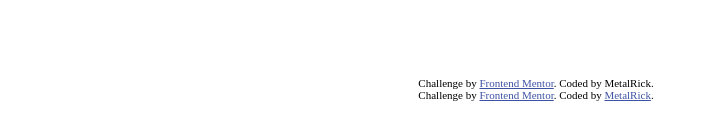
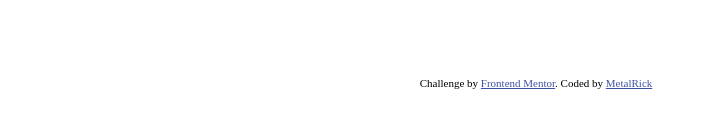
Before and after one commit to MetalRick84/FrontEndMentor-product-preview-card-component, a plain HTML site: page index.html in a window 1280 px wide. Shown: the part 213-352 px from the top of the page, 104-824 px from the left. Drawn offline with Linux system fonts and the light colour scheme.

Commit message:
add color-variables in style.css

```diff
--- a/css/style.css
+++ b/css/style.css
@@ -19,5 +19,14 @@ https://www.frontendmentor.io/challenges/product-preview-card-component-GO7UmttR
 /* --- 02 - COLORS ---*/
 
 :root {
+    --color-button: #3c8067;
+    --color-site-background: #f2ebe3;
+    --color-title: #1c232b;
+    --color-text: #6c7289;
+}
 
-}
+
+
+
+
+/* ------ DEBUG ------ */
--- a/index.html
+++ b/index.html
@@ -30,14 +30,9 @@
 </main>
 
 <footer class="attribution">
-    Challenge by <a href="https://www.frontendmentor.io?ref=challenge" target="_blank">Frontend Mentor</a>.
-    Coded by <span class="myname">MetalRick</span>.
+  Challenge by <a href="https://www.frontendmentor.io?ref=challenge" target="_blank">Frontend Mentor</a>.
+  Coded by <a class="myname" href="https://github.com/MetalRick84">MetalRick</a>
 </footer>
-
-<div class="attribution">
-  Challenge by <a href="https://www.frontendmentor.io?ref=challenge" target="_blank">Frontend Mentor</a>.
-  Coded by <a class="myname" href="https://github.com/MetalRick84">MetalRick</a>.
-</div>
 
 </body>
 </html>
```
